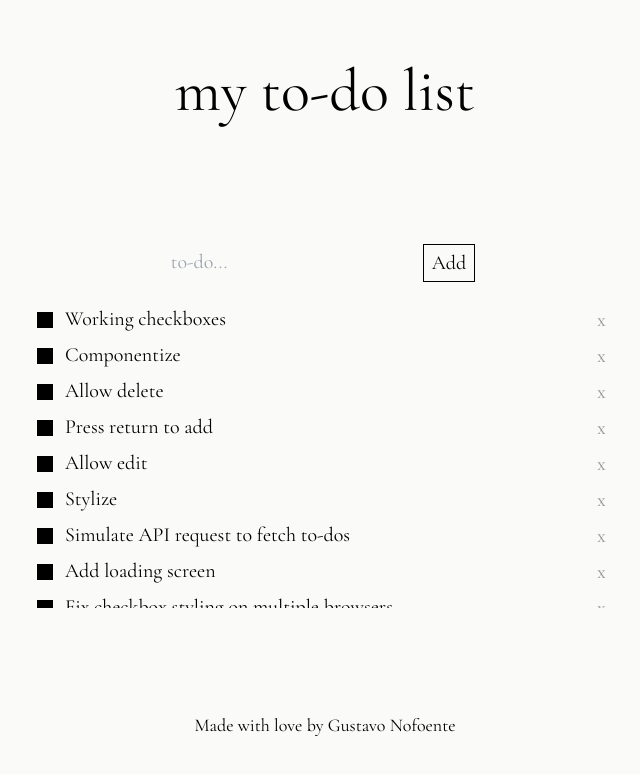
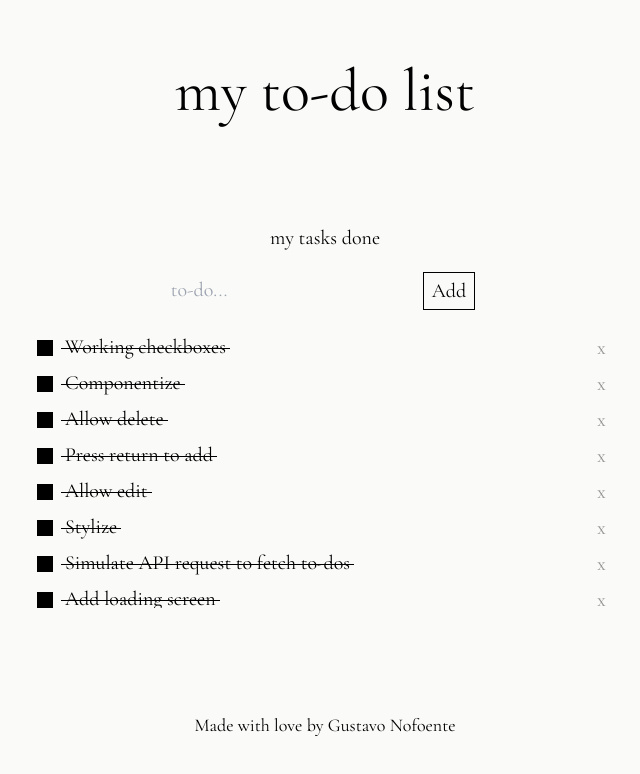
Before and after one commit to gnofoente/react-todo, a Next.js app: page / in a window 1280 px wide. Shown: the top 774 px of the page, without its empty margins (315-955 px from the left). Built offline with nearby package versions, Linux system fonts and the light colour scheme.

Commit message:
Added strikethrough text animations

```diff
--- a/src/app/components/AddTaskForm.tsx
+++ b/src/app/components/AddTaskForm.tsx
@@ -1,5 +1,5 @@
 import { FormEvent, useState } from "react";
-const { v4 } = require('uuid');
+const { v4 } = require("uuid");
 const uuidv4 = v4;
 
 import Button from "@components/Button";
@@ -7,30 +7,39 @@ import Input from "@components/Input";
 
 type AddTaskFormProps = {
   onAdd: Function;
-}
+};
 
-export default function AddTaskForm({ onAdd } : AddTaskFormProps) {
-  const [label, setLabel] : [string, Function] = useState('');
+export default function AddTaskForm({ onAdd }: AddTaskFormProps) {
+  const [label, setLabel] = useState<string>("");
 
-  function handleInputChange(e : any) : void {
+  function handleInputChange(e: any): void {
     setLabel(e.target.value);
   }
 
-  function handleSubmit(e : FormEvent<HTMLFormElement>) {
+  function handleSubmit(e: FormEvent<HTMLFormElement>) {
     e.preventDefault();
     if (label.length < 1) return;
     onAdd({
       id: uuidv4(),
       label,
-      done: false
+      done: false,
     });
-    setLabel('');
+    setLabel("");
   }
 
   return (
-    <form onSubmit={handleSubmit} className="w-full flex flex-row justify-center py-5">
-      <Input type="text" placeholder="to-do..." value={label} onChange={handleInputChange} className="border-black"/>
-      <Button className='border border-black'>Add</Button>
+    <form
+      onSubmit={handleSubmit}
+      className="flex w-full flex-row items-center justify-center py-5"
+    >
+      <Input
+        type="text"
+        placeholder="to-do..."
+        value={label}
+        onChange={handleInputChange}
+        className="border-black"
+      />
+      <Button className="border border-black">Add</Button>
     </form>
-  )
+  );
 }
--- a/src/app/components/Header.tsx
+++ b/src/app/components/Header.tsx
@@ -1,3 +1,4 @@
+
 export default function Header() {
   return (
     <header className="flex justify-center py-5">
--- a/src/app/components/Input.tsx
+++ b/src/app/components/Input.tsx
@@ -1,25 +1,31 @@
-import { ChangeEventHandler } from "react"
+import { ChangeEventHandler } from "react";
 
 type InputProps = {
-  name?: string
-  value?: string
-  checked?: boolean
-  className?: string
-  placeholder?: string
-  type: 'text' | 'number' | 'tel'
-  onChange: ChangeEventHandler<HTMLInputElement>
-}
+  name?: string;
+  value?: string;
+  checked?: boolean;
+  className?: string;
+  placeholder?: string;
+  type: "text" | "number" | "tel";
+  onChange: ChangeEventHandler<HTMLInputElement>;
+  style: {};
+};
 
 export default function Input(props: InputProps) {
-  return <input {...props} className={`
-    bg-transparent
-    box-border
-    border-b
-    border-black/0
-    px-1
-    transition-colors
-    hover:border-black/10
-    focus:border-black/100
-    focus:outline-none ${props.className}`}
-  />
+  const classNameList: string[] = [
+    "bg-transparent",
+    "box-border",
+    "border-b",
+    "border-black/0",
+    "px-1",
+    "transition-colors",
+    "hover:border-black/10",
+    "focus:border-black/100",
+    "focus:outline-none",
+  ];
+
+  let classNames = classNameList.join().replaceAll(",", " ");
+  // classNames += " w-full";
+
+  return <input {...props} className={classNames} />;
 }
--- /dev/null
+++ b/src/app/components/Main.tsx
@@ -0,0 +1,111 @@
+import { useState, useEffect } from "react";
+
+import AddTaskForm from "@components/AddTaskForm";
+import Task from "@components/Task";
+import Loader from "@components/Loader";
+import { getTasks } from "@import/app/services/tasks";
+
+import { Task as T_Task } from "@types";
+import ErrorMessage from "./ErrorMessage";
+
+type DataStatus = "loading" | "error" | "loaded" | "done";
+
+export default function Main() {
+  const [todos, setTodos] = useState<T_Task[]>([]);
+  const [status, setStatus] = useState<DataStatus>("loading");
+
+  useEffect(() => {
+    setTasks();
+  }, []);
+
+  async function setTasks() {
+    if (todos.length > 0) return;
+    try {
+      setTodos(await getTasks(false));
+      setStatus("loaded");
+    } catch {
+      setStatus("error");
+    }
+  }
+
+  function handleCheckboxChange(e: any): void {
+    setTodos(
+      todos.map((item) => {
+        if (item.id === e.target.name) {
+          item.done = !item.done;
+        }
+        return item;
+      }),
+    );
+  }
+
+  function handleOnAdd(todo: T_Task) {
+    setTodos([todo, ...todos]);
+  }
+
+  function handleDelete(todoId: string) {
+    setTodos(todos.filter((item) => item.id !== todoId));
+  }
+
+  function handleEdit(todoId: string, label: string) {
+    setTodos(
+      todos.map((item) => {
+        if (item.id === todoId) {
+          item.label = label;
+        }
+        return item;
+      }),
+    );
+  }
+
+  if (status === "loading") {
+    return <Loader />;
+  }
+
+  if (status === "error") {
+    return (
+      <ErrorMessage>
+        Something went wrong. Please contact your administrator.
+      </ErrorMessage>
+    );
+  }
+
+  return (
+    <main className="flex h-96 max-h-96 w-10/12 max-w-xl flex-col items-center justify-center text-xl">
+      <div>
+        <span
+          onClick={() => {
+            setStatus("loaded");
+          }}
+        >
+          my tasks{" "}
+        </span>
+        <span
+          onClick={() => {
+            setStatus("done");
+          }}
+        >
+          done
+        </span>
+      </div>
+
+      <AddTaskForm onAdd={handleOnAdd} />
+
+      <div className="h-full w-full overflow-y-scroll">
+        <ul>
+          {todos.map(({ id, label, done }) => (
+            <Task
+              key={id}
+              id={id}
+              label={label}
+              done={done}
+              onCheck={handleCheckboxChange}
+              onDelete={handleDelete}
+              onEdit={handleEdit}
+            />
+          ))}
+        </ul>
+      </div>
+    </main>
+  );
+}
--- /dev/null
+++ b/src/app/components/Menu.tsx
@@ -0,0 +1,10 @@
+export default function Menu() {
+  return (
+    <nav>
+      <ul>
+        <li>for me</li>
+        <li>done</li>
+      </ul>
+    </nav>
+  )
+}
--- a/src/app/components/Task.tsx
+++ b/src/app/components/Task.tsx
@@ -1,50 +1,64 @@
 import { ChangeEvent, ChangeEventHandler } from "react";
-import Button from '@components/Button';
-import Input from '@components/Input';
-import Checkbox from '@components/Checkbox';
+import Button from "@components/Button";
+import Input from "@components/Input";
+import Checkbox from "@components/Checkbox";
 
 type TaskProps = {
-  id: string,
-  label: string,
-  done: boolean,
-  onCheck: ChangeEventHandler<HTMLInputElement>,
-  onDelete: (id: string) => void,
-  onEdit: (todoId: string, label: string) => void
+  id: string;
+  label: string;
+  done: boolean;
+  onCheck: ChangeEventHandler<HTMLInputElement>;
+  onDelete: (id: string) => void;
+  onEdit: (todoId: string, label: string) => void;
 };
 
-export default function Task(props : TaskProps) {
+export default function Task(props: TaskProps) {
   const { id, label, done, onCheck, onDelete, onEdit } = props;
 
   return (
-    <li className="flex flex-row justify-between">
-      <div className="basis-11/12 flex flex-row">
+    <li className="flex flex-row items-center justify-between">
+      <div className="flex basis-11/12 flex-row">
         <Checkbox
           name={id}
           checked={done}
           onChange={onCheck}
-          className="flex flex-row justify-center items-center basis-4 mr-2"
+          className="mr-2 flex basis-4 flex-row items-center justify-center"
         />
 
-        <Input
-          type="text"
-          value={label}
-          onChange={(e: ChangeEvent<HTMLInputElement>) => { onEdit(id, e.target.value)}}
-          className="basis-11/12"
-        />
+        <div
+          className={`strikethrough ${done ? "strikethrough-striked" : ""} relative`}
+        >
+          {done ? (
+            <p className="border-black-0 box-border border-b border-black/0 px-1">
+              {label}
+            </p>
+          ) : (
+            <Input
+              type="text"
+              value={label}
+              onChange={(e: ChangeEvent<HTMLInputElement>) => {
+                onEdit(id, e.target.value);
+              }}
+              style={{ width: `${label.length + 1}ch` }}
+            />
+          )}
+        </div>
       </div>
 
       <Button
         className="
+          max-w-1
+          basis-1
           text-black/40
+          hover:font-bold
           hover:text-black/100
-          hover:font-bold
-          basis-1
-          max-w-1
         "
-        onClick={() => {onDelete(id)}}
+        onClick={() => {
+          onDelete(id);
+        }}
       >
         x
       </Button>
     </li>
-  )
+  );
 }
--- a/src/app/components/TodoList.tsx
+++ /dev/null
@@ -1,86 +0,0 @@
-import { useState, useEffect } from 'react';
-
-import AddTaskForm from '@components/AddTaskForm';
-import Task from "@components/Task";
-import Loader from '@components/Loader';
-import { getTasks as fetchTasks } from '@import/app/services/tasks'
-
-import { Task as T_Task } from '@types';
-import ErrorMessage from './ErrorMessage';
-
-type DataStatus = 'loading' | 'error' | 'loaded';
-
-export default function TodoList() {
-  const [todos, setTodos] : [T_Task[], Function] = useState([]);
-  const [status, setStatus] : [DataStatus, Function]  = useState('loading');
-
-  useEffect(() => {
-    try {
-      setTasks();
-    } catch {
-      setStatus('error');
-    }
-  }, []);
-
-  async function setTasks() {
-    if (todos.length > 0) return;
-    setTodos(await fetchTasks());
-    setStatus('loaded');
-  }
-
-  function handleCheckboxChange(e : any) : void {
-    setTodos(todos.map(item => {
-      if (item.id === e.target.name) {
-        item.done = !item.done;
-      }
-      return item;
-    }))
-  }
-
-  function handleOnAdd(todo: T_Task) {
-    setTodos([todo, ...todos,]);
-  }
-
-  function handleDelete(todoId: string) {
-    setTodos(todos.filter(item => item.id !== todoId));
-  }
-
-  function handleEdit(todoId: string, label: string) {
-    setTodos(todos.map(item => {
-      if (item.id === todoId) {
-        item.label = label;
-      }
-      return item;
-    }));
-  }
-
-  if (status === 'loading') {
-    return <Loader />
-  }
-
-  if (status === 'error') {
-    return <ErrorMessage>Something went wrong. Please contact your administrator.</ErrorMessage>
-  }
-
-  return (
-    <>
-      <AddTaskForm onAdd={handleOnAdd} />
-
-      <div className="w-full h-full overflow-y-scroll">
-        <ul>
-          {todos.map(({ id, label, done}) =>
-            <Task
-              key={id}
-              id={id}
-              label={label}
-              done={done}
-              onCheck={handleCheckboxChange}
-              onDelete={handleDelete}
-              onEdit={handleEdit}
-            />
-          )}
-        </ul>
-      </div>
-    </>
-  )
-}
--- a/src/app/globals.css
+++ b/src/app/globals.css
@@ -1,12 +1,28 @@
-@import url('https://fonts.googleapis.com/css2?family=Cormorant+Garamond:ital,wght@0,300;0,400;0,500;0,600;0,700;1,300;1,400;1,500;1,600;1,700&display=swap');
+@import url("https://fonts.googleapis.com/css2?family=Cormorant+Garamond:ital,wght@0,300;0,400;0,500;0,600;0,700;1,300;1,400;1,500;1,600;1,700&display=swap");
 @tailwind base;
 @tailwind components;
 @tailwind utilities;
 
 .custom-checkbox::before {
-  box-shadow: inset 1em 1em black;
+    box-shadow: inset 1em 1em black;
 }
 
 .custom-checkbox:checked::before {
-  transform: scale(2);
+    transform: scale(2);
 }
+
+.strikethrough::after {
+    top: 50%;
+    width: 0%;
+    height: 1px;
+    content: " ";
+    position: absolute;
+    background: black;
+    transition: width ease-in 200ms;
+    display: block;
+}
+
+.strikethrough-striked::after {
+    width: 100%;
+    background: black;
+}
--- a/src/app/page.tsx
+++ b/src/app/page.tsx
@@ -2,16 +2,14 @@
 
 import Header from '@components/Header';
 import Footer from '@components/Footer';
-import ToDoList from '@components/TodoList';
+import Main from '@components/Main';
 
-export default function Main() {
+export default function Index() {
   return (
     <div className="flex bg-stone-50 box-border flex-col justify-around min-h-screen font-serif items-center">
       <Header />
 
-      <main className="text-xl w-10/12 max-w-xl h-96 max-h-96 flex flex-col justify-center items-center">
-        <ToDoList />
-      </main>
+      <Main />
 
       <Footer />
     </div>
--- a/src/app/services/tasks.tsx
+++ b/src/app/services/tasks.tsx
@@ -56,7 +56,7 @@ const TODOS: T_Task[] = [
   },
   {
     id: uuidv4(),
-    label: 'Folders to store done items',
+    label: 'Folders',
     done: false,
   },
   {
@@ -71,10 +71,12 @@ const TODOS: T_Task[] = [
   }
 ];
 
-export function getTasks() {
-  return new Promise((resolve) => {
+export function getTasks(forceError : boolean) : Promise<T_Task[]> {
+  return new Promise((resolve, reject) => {
     setTimeout(() => {
+      if (forceError)
+        reject();
       resolve(TODOS);
     }, 2000);
-})
+  })
 }
```
